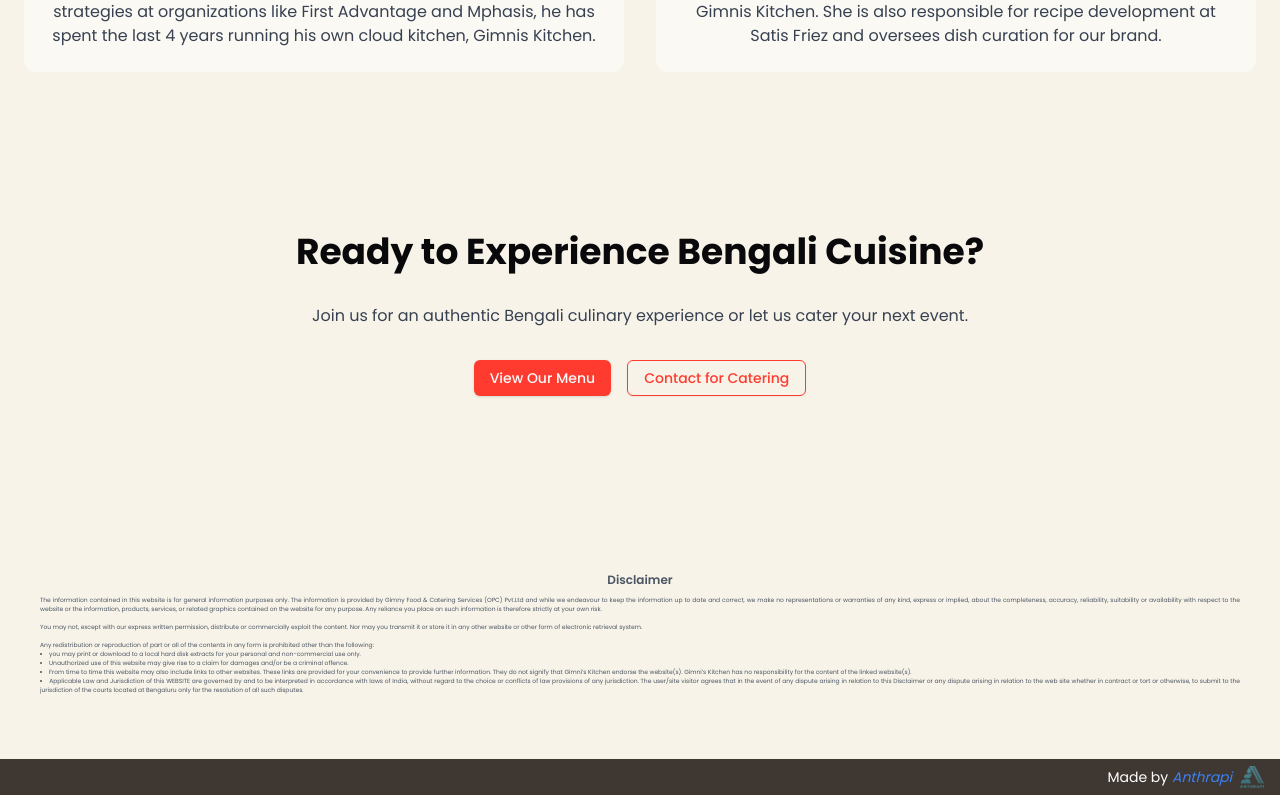
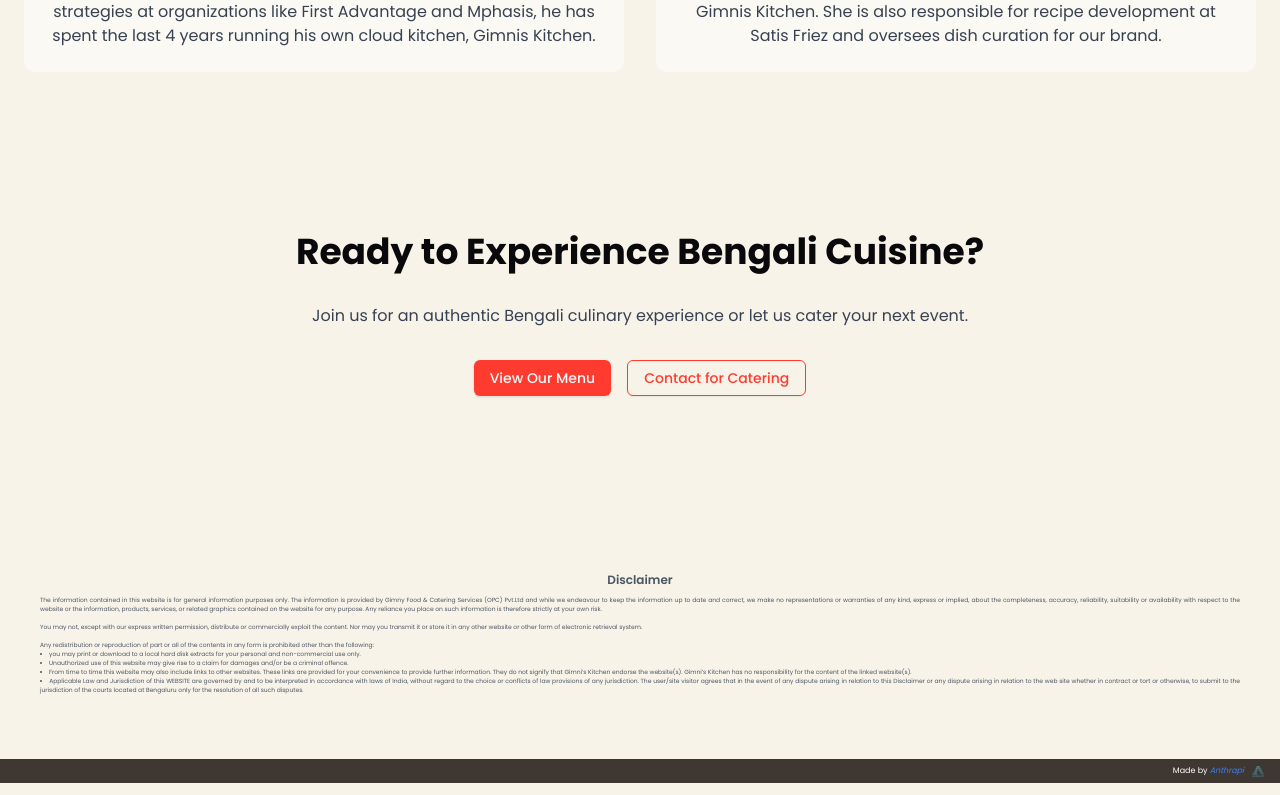
Before and after one commit to SpaceTesla/gimni, a Next.js app: page /about in a window 1280 px wide. Shown: the part 2245-3040 px from the top of the page. Built offline with nearby package versions, Linux system fonts and the light colour scheme.

Commit message:
feat: ui changes

```diff
--- a/src/components/footer.tsx
+++ b/src/components/footer.tsx
@@ -6,7 +6,7 @@ const Footer = () => {
   return (
     <footer className="bg-brown-leaf py-1.5 text-white">
       <div className="flex items-center justify-end gap-2 px-4">
-        <p className={'text-sm'}>
+        <p className={'text-[8px]'}>
           Made by{' '}
           <Link
             href={'https://anthrapi.com'}
@@ -15,7 +15,7 @@ const Footer = () => {
             Anthrapi
           </Link>
         </p>
-        <div className={'flex h-6 w-6 items-center justify-center'}>
+        <div className={'flex h-3 w-3 items-center justify-center'}>
           <Image
             src={'/anthrapi.svg'}
             alt={'anthrapi logo'}
```
